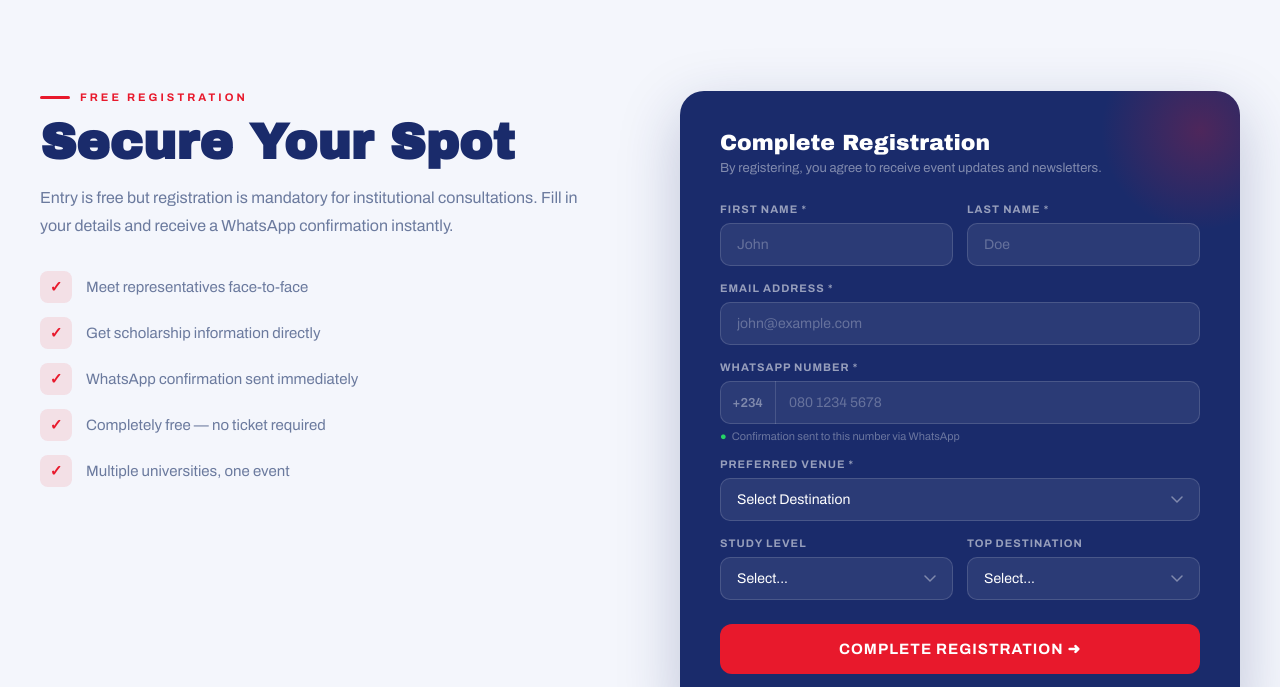
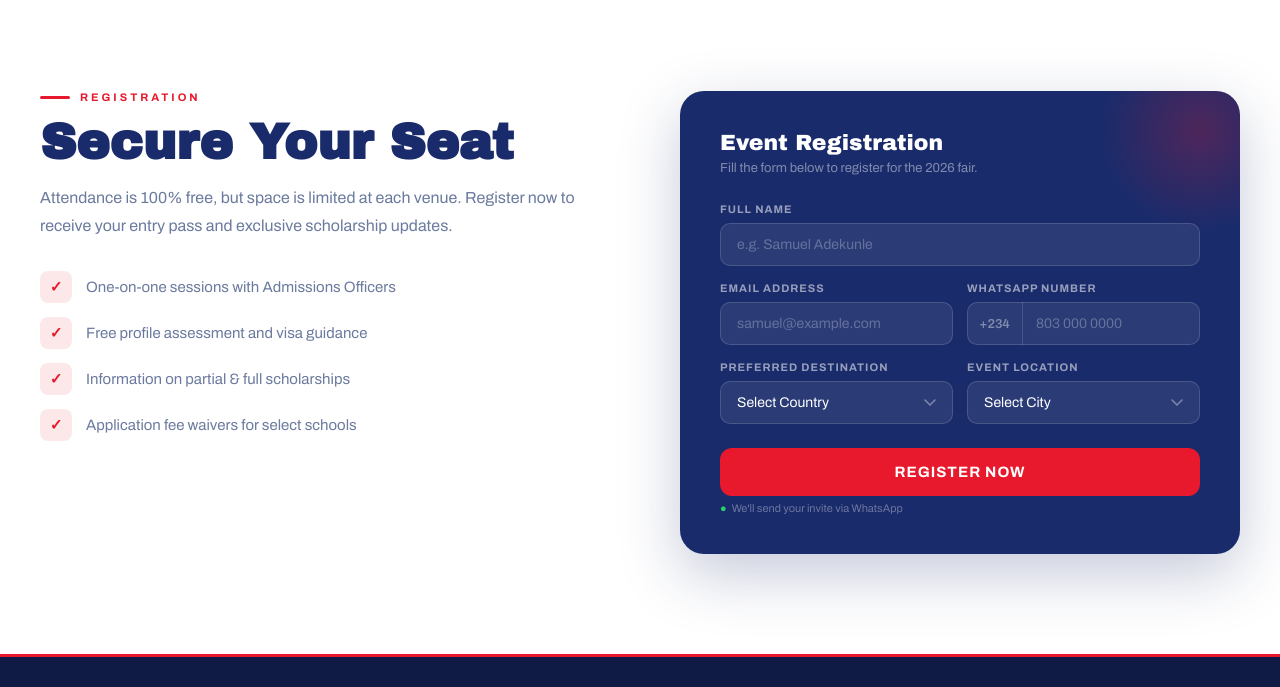
Before and after one commit to Peaceable0909/whiterock-event, a plain HTML site: page index.html in a window 1280 px wide. Shown: the part 3330-4017 px from the top of the page. Drawn offline with Linux system fonts and the light colour scheme.

Commit message:
Update index.html

```diff
--- a/index.html
+++ b/index.html
@@ -356,165 +356,175 @@ footer { background: var(--navy-dark); padding: 36px 40px; display: flex; align-
     <div class="map-layout reveal">
       <div class="map-sidebar">
         <div class="msi active" onclick="switchMap(0)" id="msi0"><div class="msi-date">May 14</div><div class="msi-city">Ibadan</div><div class="msi-venue">UI Conference Centre</div></div>
-        <div class="msi" onclick="switchMap(1)" id="msi1"><div class="msi-date">May 16</div><div class="msi-city">Lagos</div><div class="msi-venue">Ikeja District</div></div>
-        <div class="msi" onclick="switchMap(2)" id="msi2"><div class="msi-date">May 20</div><div class="msi-city">Benin City</div><div class="msi-venue">Airport Road Area</div></div>
+        <div class="msi" onclick="switchMap(1)" id="msi1"><div class="msi-date">May 16</div><div class="msi-city">Lagos</div><div class="msi-venue">Chemline House, Ikeja</div></div>
+        <div class="msi" onclick="switchMap(2)" id="msi2"><div class="msi-date">May 20</div><div class="msi-city">Benin City</div><div class="msi-venue">Constantial Hotel</div></div>
       </div>
-      <div class="map-frames" id="map-frames">
-        <iframe class="map-frame active" id="mf0" src="https://www.google.com/maps/embed?pb=!1m18!1m12!1m3!1d126602.57535625761!2d3.8050970138447404!3d7.428632503197955!2m3!1f0!2f0!3f0!3m2!1i1024!2i768!4f13.1!3m3!1m2!1s0x1039937656f5c3a1%3A0x8c1664861947b749!2sInternational%20conference%20center!5e0!3m2!1sen!2sng!4v1777364756189!5m2!1sen!2sng" allowfullscreen loading="lazy" referrerpolicy="no-referrer-when-downgrade"></iframe>
-        <iframe class="map-frame" id="mf1" src="https://www.google.com/maps/embed?pb=!1m18!1m12!1m3!1d3963.36279400668!2d3.334513174993657!3d6.601757093392126!2m3!1f0!2f0!3f0!3m2!1i1024!2i768!4f13.1!3m3!1m2!1s0x103b9187a60a3925%3A0xc3923d060e70226d!2sChemline%20House%20Training%20%26%20Event%20Centre!5e0!3m2!1sen!2sng!4v1777364835583!5m2!1sen!2sng" allowfullscreen loading="lazy" referrerpolicy="no-referrer-when-downgrade"></iframe>
-        <iframe class="map-frame" id="mf2" src="https://www.google.com/maps/embed?pb=!1m18!1m12!1m3!1d15862.12580663578!2d5.593144947670642!3d6.325099798629523!2m3!1f0!2f0!3f0!3m2!1i1024!2i768!4f13.1!3m3!1m2!1s0x1040d235e8ba40eb%3A0x6f8e44ad70048901!2sConstantia%20Hotel!5e0!3m2!1sen!2sng!4v1777364996482!5m2!1sen!2sng" allowfullscreen loading="lazy" referrerpolicy="no-referrer-when-downgrade"></iframe>
+      <div class="map-frames">
+        <!-- Ibadan Map -->
+        <iframe class="map-frame active" src="https://www.google.com/maps/embed?pb=!1m18!1m12!1m3!1d3956.273347514331!2d3.9168!3d7.4348!2m3!1f0!2f0!3f0!3m2!1i1024!2i768!4f13.1!3m3!1m2!1s0x1039ed45d270399d%3A0x6338562d4e797e88!2sInternational%20Conference%20Centre!5e0!3m2!1sen!2sng!4v1715000000000!5m2!1sen!2sng" allowfullscreen="" loading="lazy"></iframe>
+        <!-- Lagos Map -->
+        <iframe class="map-frame" src="https://www.google.com/maps/embed?pb=!1m18!1m12!1m3!1d3958.077242137912!2d3.3392!3d6.6024!2m3!1f0!2f0!3f0!3m2!1i1024!2i768!4f13.1!3m3!1m2!1s0x103b93cd0c822e7d%3A0xe54e38e1f57b4f3b!2s7%20Obasa%20Rd%2C%20Ogba%2C%20Ikeja!5e0!3m2!1sen!2sng!4v1715000000000!5m2!1sen!2sng" allowfullscreen="" loading="lazy"></iframe>
+        <!-- Benin Map -->
+        <iframe class="map-frame" src="https://www.google.com/maps/embed?pb=!1m18!1m12!1m3!1d3965.4123!2d5.5942!3d6.3156!2m3!1f0!2f0!3f0!3m2!1i1024!2i768!4f13.1!3m3!1m2!1s0x1040d3a579626e91%3A0x6396e9526e0388e4!2sConstantial%20Hotel!5e0!3m2!1sen!2sng!4v1715000000000!5m2!1sen!2sng" allowfullscreen="" loading="lazy"></iframe>
       </div>
     </div>
   </div>
 </section>
 
 <!-- REGISTER -->
-<section id="register" style="background:var(--off-white)">
+<section id="register">
   <div class="container">
     <div class="reg-layout">
       <div class="reveal">
-        <div class="sec-eye">Free Registration</div>
-        <h2 class="sec-title">Secure Your Spot</h2>
-        <p class="sec-sub">Entry is free but registration is mandatory for institutional consultations. Fill in your details and receive a WhatsApp confirmation instantly.</p>
+        <div class="sec-eye">Registration</div>
+        <h2 class="sec-title">Secure Your Seat</h2>
+        <p class="sec-sub">Attendance is 100% free, but space is limited at each venue. Register now to receive your entry pass and exclusive scholarship updates.</p>
         <ul class="reg-checks">
-          <li><div class="chk-ico">✓</div> Meet representatives face-to-face</li>
-          <li><div class="chk-ico">✓</div> Get scholarship information directly</li>
-          <li><div class="chk-ico">✓</div> WhatsApp confirmation sent immediately</li>
-          <li><div class="chk-ico">✓</div> Completely free — no ticket required</li>
-          <li><div class="chk-ico">✓</div> Multiple universities, one event</li>
+          <li><div class="chk-ico">✓</div> One-on-one sessions with Admissions Officers</li>
+          <li><div class="chk-ico">✓</div> Free profile assessment and visa guidance</li>
+          <li><div class="chk-ico">✓</div> Information on partial & full scholarships</li>
+          <li><div class="chk-ico">✓</div> Application fee waivers for select schools</li>
         </ul>
       </div>
-      <div class="reg-card reveal rd1">
-        <div id="form-panel">
-          <div class="rc-title">Complete Registration</div>
-          <div class="rc-sub">By registering, you agree to receive event updates and newsletters.</div>
+
+      <div class="reg-card reveal">
+        <div id="reg-form-container">
+          <div class="rc-title">Event Registration</div>
+          <p class="rc-sub">Fill the form below to register for the 2026 fair.</p>
+          <form id="fairForm">
+            <div class="form-group">
+              <label>Full Name</label>
+              <input type="text" placeholder="e.g. Samuel Adekunle" required>
+            </div>
             <div class="form-row">
-            <div class="form-group"><label>First Name *</label><input type="text" id="fname" placeholder="John" required></div>
-            <div class="form-group"><label>Last Name *</label><input type="text" id="lname" placeholder="Doe" required></div>
-          </div>
-          <div class="form-group"><label>Email Address *</label><input type="email" id="email" placeholder="john@example.com" required></div>
               <div class="form-group">
-            <label>WhatsApp Number *</label>
-            <div class="phone-wrap"><div class="phone-px">+234</div><input type="tel" id="phone" placeholder="080 1234 5678" required></div>
-            <div class="wa-hint"><span class="wa-dot-green">●</span> Confirmation sent to this number via WhatsApp</div>
+                <label>Email Address</label>
+                <input type="email" placeholder="samuel@example.com" required>
               </div>
               <div class="form-group">
-            <label>Preferred Venue *</label>
-            <select id="venue" required onchange="syncCards()">
-              <option value="">Select Destination</option>
-              <option value="Ibadan - May 14">Ibadan — May 14</option>
-              <option value="Lagos - May 16">Lagos — May 16</option>
-              <option value="Benin City - May 20">Benin City — May 20</option>
+                <label>WhatsApp Number</label>
+                <div class="phone-wrap">
+                  <div class="phone-px">+234</div>
+                  <input type="tel" placeholder="803 000 0000" required>
+                </div>
+              </div>
+            </div>
+            <div class="form-row">
+              <div class="form-group">
+                <label>Preferred Destination</label>
+                <select required>
+                  <option value="" disabled selected>Select Country</option>
+                  <option>UK</option>
+                  <option>Canada</option>
+                  <option>Australia</option>
+                  <option>Thailand / Malaysia</option>
+                  <option>Europe</option>
                 </select>
               </div>
-          <div class="form-row">
-            <div class="form-group"><label>Study Level</label><select id="level"><option value="">Select...</option><option>Undergraduate</option><option>Postgraduate</option><option>Foundation</option><option>Short Courses</option></select></div>
-            <div class="form-group"><label>Top Destination</label><select id="dest"><option value="">Select...</option><option>United Kingdom</option><option>Canada</option><option>Australia</option><option>Malaysia</option><option>Spain</option><option>Thailand</option><option>Ireland</option><option>Multiple / Undecided</option></select></div>
+              <div class="form-group">
+                <label>Event Location</label>
+                <select id="citySelect" required>
+                  <option value="" disabled selected>Select City</option>
+                  <option value="ibadan">Ibadan (May 14)</option>
+                  <option value="lagos">Lagos (May 16)</option>
+                  <option value="benin">Benin City (May 20)</option>
+                </select>
               </div>
-          <button class="submit-btn" id="sbtn" onclick="submitForm()">
-            <div class="spinner" id="spinner"></div>
-            <span id="btn-text">Complete Registration ➜</span>
+            </div>
+            <button type="submit" class="submit-btn" id="submitBtn">
+              <span>Register Now</span>
+              <div class="spinner" id="btnSpinner"></div>
             </button>
+            <div class="wa-hint"><span class="wa-dot-green">●</span> We'll send your invite via WhatsApp</div>
+          </form>
         </div>
-        <div class="success-panel" id="success-panel">
+
+        <div class="success-panel" id="successPanel">
           <div class="succ-icon">✓</div>
-          <h3>You're Registered!</h3>
-          <p>Your spot is confirmed. A WhatsApp message is heading your way with all event details. We cannot wait to see you!</p>
-          <a id="wa-btn" href="#" class="wa-btn" target="_blank">
-            <svg width="20" height="20" viewBox="0 0 24 24" fill="currentColor"><path d="M17.472 14.382c-.297-.149-1.758-.867-2.03-.967-.273-.099-.471-.148-.67.15-.197.297-.767.966-.94 1.164-.173.199-.347.223-.644.075-.297-.15-1.255-.463-2.39-1.475-.883-.788-1.48-1.761-1.653-2.059-.173-.297-.018-.458.13-.606.134-.133.298-.347.446-.52.149-.174.198-.298.298-.497.099-.198.05-.371-.025-.52-.075-.149-.669-1.612-.916-2.207-.242-.579-.487-.5-.669-.51-.173-.008-.371-.01-.57-.01-.198 0-.52.074-.792.372-.272.297-1.04 1.016-1.04 2.479 0 1.462 1.065 2.875 1.213 3.074.149.198 2.096 3.2 5.077 4.487.709.306 1.262.489 1.694.625.712.227 1.36.195 1.871.118.571-.085 1.758-.719 2.006-1.413.248-.694.248-1.289.173-1.413z"/><path d="M12 0C5.373 0 0 5.373 0 12c0 2.125.558 4.12 1.532 5.849L.057 23.5l5.78-1.516A11.932 11.932 0 0012 24c6.627 0 12-5.373 12-12S18.627 0 12 0zm0 22c-1.891 0-3.659-.502-5.192-1.378l-.371-.22-3.433.9.921-3.357-.242-.386A9.96 9.96 0 012 12C2 6.477 6.477 2 12 2s10 4.477 10 10-4.477 10-10 10z"/></svg>
-            Open WhatsApp
-          </a>
+          <h3>Registration Successful!</h3>
+          <p>We've received your details. A confirmation message and your entry pass will be sent to your WhatsApp shortly.</p>
+          <a href="https://wa.me/2348000000000" class="wa-btn">Chat with an Advisor</a>
         </div>
       </div>
     </div>
   </div>
 </section>
 
-<!-- FOOTER -->
 <footer>
-  <img src="https://drive.google.com/thumbnail?id=1QjC9QTWmCShWTkubVtUkD4UwwF95A4QF&sz=w400" alt="White Rock" style="height:36px;width:auto;display:block;">
+  <img src="https://drive.google.com/thumbnail?id=1QjC9QTWmCShWTkubVtUkD4UwwF95A4QF&sz=w400" alt="White Rock" style="height:32px; filter: brightness(0) invert(1); opacity: 0.6;">
   <ul class="foot-links">
     <li><a href="#">Privacy Policy</a></li>
     <li><a href="#">Terms of Service</a></li>
-    <li><a href="#">Support</a></li>
-    <li><a href="#">Partners</a></li>
+    <li><a href="#">Contact Us</a></li>
   </ul>
-  <div class="foot-copy">© 2026 <span>White Rock</span> Academic System. All rights reserved.</div>
+  <div class="foot-copy">© 2026 White Rock Study Abroad Fair. Developed with <span>❤</span> in Nigeria.</div>
 </footer>
 
 <script>
-// CONFIG
-const APPS_SCRIPT_URL = 'https://script.google.com/macros/s/AKfycbxbtpemuSwA6gGISAnmZh5KHtkAWsXesCCSiHdLlqTCBTaCbndKUrXeNsCJXOwmWVrI/exec';
-const ORG_WA = '2348000000000'; // Replace with your WhatsApp number
+  // CUSTOM CURSOR
+  const cursor = document.getElementById('cursor');
+  const ring = document.getElementById('cursorRing');
 
-// Load maps via Apps Script proxy URLs
-// Each iframe src points to Apps Script which redirects to the real Maps embed URL
-// This keeps the API key off the HTML entirely
-
-
-// Cursor
-const $c = document.getElementById('cursor');
-const $r = document.getElementById('cursorRing');
-let mx=0,my=0,rx=0,ry=0;
-document.addEventListener('mousemove',e=>{mx=e.clientX;my=e.clientY;});
-(function loop(){$c.style.left=mx+'px';$c.style.top=my+'px';rx+=(mx-rx)*0.12;ry+=(my-ry)*0.12;$r.style.left=rx+'px';$r.style.top=ry+'px';requestAnimationFrame(loop);})();
-document.querySelectorAll('a,button,.event-card,.school-card,.msi').forEach(el=>{
-  el.addEventListener('mouseenter',()=>{$c.style.width='24px';$c.style.height='24px';$r.style.width='60px';$r.style.height='60px';});
-  el.addEventListener('mouseleave',()=>{$c.style.width='14px';$c.style.height='14px';$r.style.width='40px';$r.style.height='40px';});
+  document.addEventListener('mousemove', (e) => {
+    cursor.style.left = e.clientX + 'px';
+    cursor.style.top = e.clientY + 'px';
+    ring.style.left = e.clientX + 'px';
+    ring.style.top = e.clientY + 'px';
   });
 
-// Nav scroll
-window.addEventListener('scroll',()=>document.getElementById('main-nav').classList.toggle('scrolled',scrollY>40));
+  // NAV SCROLL EFFECT & REVEAL ANIMATIONS
+  window.addEventListener('scroll', () => {
+    const nav = document.getElementById('main-nav');
+    if (window.scrollY > 50) nav.classList.add('scrolled');
+    else nav.classList.remove('scrolled');
 
-// Reveal on scroll
-const ro = new IntersectionObserver(entries=>entries.forEach(e=>e.isIntersecting&&e.target.classList.add('visible')),{threshold:0.08});
-document.querySelectorAll('.reveal').forEach(el=>ro.observe(el));
+    document.querySelectorAll('.reveal').forEach(el => {
+      const rect = el.getBoundingClientRect();
+      if (rect.top < window.innerHeight * 0.85) el.classList.add('visible');
+    });
+  });
 
-// Map
-function switchMap(i){
-  document.querySelectorAll('.map-frame').forEach((f,j)=>f.classList.toggle('active',j===i));
-  document.querySelectorAll('.msi').forEach((s,j)=>s.classList.toggle('active',j===i));
+  // MAP SWITCHER
+  function switchMap(index) {
+    document.querySelectorAll('.msi').forEach(i => i.classList.remove('active'));
+    document.querySelectorAll('.map-frame').forEach(f => f.classList.remove('active'));
+
+    const targetSideItem = document.getElementById('msi' + index);
+    if(targetSideItem) targetSideItem.classList.add('active');
+
+    const targetMap = document.querySelectorAll('.map-frame')[index];
+    if(targetMap) targetMap.classList.add('active');
   }
 
-// Event card click
-function pickEvent(city, card){
-  document.querySelectorAll('.event-card').forEach(c=>c.classList.remove('sel'));
-  card.classList.add('sel');
-  const sel=document.getElementById('venue');
-  for(const o of sel.options) if(o.value.toLowerCase().includes(city)){sel.value=o.value;break;}
-  setTimeout(()=>document.getElementById('register').scrollIntoView({behavior:'smooth'}),200);
-}
-function syncCards(){
-  const v=document.getElementById('venue').value.toLowerCase();
-  document.querySelectorAll('.event-card').forEach(c=>c.classList.remove('sel'));
-  if(v.includes('ibadan')) document.querySelectorAll('.event-card')[0].classList.add('sel');
-  if(v.includes('lagos')) document.querySelectorAll('.event-card')[1].classList.add('sel');
-  if(v.includes('benin')) document.querySelectorAll('.event-card')[2].classList.add('sel');
+  // EVENT CARD PICKER
+  function pickEvent(city, el) {
+    document.querySelectorAll('.event-card').forEach(c => c.classList.remove('sel'));
+    el.classList.add('sel');
+    document.getElementById('citySelect').value = city;
+    document.getElementById('register').scrollIntoView({ behavior: 'smooth' });
   }
 
-// Submit
-async function submitForm(){
-  const fname=document.getElementById('fname').value.trim();
-  const lname=document.getElementById('lname').value.trim();
-  const email=document.getElementById('email').value.trim();
-  const phone=document.getElementById('phone').value.trim();
-  const venue=document.getElementById('venue').value;
-  const level=document.getElementById('level').value;
-  const dest=document.getElementById('dest').value;
-  if(!fname||!lname||!email||!phone||!venue){alert('Please fill in all required fields.');return;}
-  if(!/\S+@\S+\.\S+/.test(email)){alert('Please enter a valid email.');return;}
-  const btn=document.getElementById('sbtn');
-  btn.disabled=true;
-  document.getElementById('spinner').style.display='block';
-  document.getElementById('btn-text').textContent='Submitting...';
-  const payload={fname,lname,email,phone:'+234'+phone.replace(/\D/g,''),venue,level,dest,ts:new Date().toISOString()};
-  try{await fetch(APPS_SCRIPT_URL,{method:'POST',mode:'no-cors',headers:{'Content-Type':'application/json'},body:JSON.stringify(payload)});}catch(e){console.warn(e);}
-  document.getElementById('form-panel').style.display='none';
-  document.getElementById('success-panel').style.display='block';
-  const vmap={'Ibadan - May 14':'Aganga Hall, International Conference Centre, UI, Ibadan — May 14, 11:00 AM','Lagos - May 16':'Chemline House, 7 Obasa Road, Off Oba Akran Avenue, Ikeja, Lagos — May 16, 11:00 AM','Benin City - May 20':'Constantial Hotel and Suites, Airport Road, Benin City — May 20, 11:00 AM'};
-  const msg=`Hello ${fname}! 🎓\n\nYour registration for the *White Rock Study Abroad Fair 2026* is confirmed!\n\n📍 *Venue:* ${vmap[venue]||venue}\n\nBring a valid ID. 16+ universities will be present. Entry is FREE!\n\nSee you there! 🌍 — White Rock Academic System`;
-  document.getElementById('wa-btn').href=`https://wa.me/${ORG_WA}?text=${encodeURIComponent(msg)}`;
-}
+  // FORM SUBMISSION
+  document.getElementById('fairForm').addEventListener('submit', function(e) {
+    e.preventDefault();
+    const btn = document.getElementById('submitBtn');
+    const spinner = document.getElementById('btnSpinner');
+    const btnText = btn.querySelector('span');
+
+    btn.disabled = true;
+    btnText.style.opacity = '0';
+    spinner.style.display = 'block';
+
+    // Simulate API Call delay
+    setTimeout(() => {
+      document.getElementById('reg-form-container').style.display = 'none';
+      document.getElementById('successPanel').style.display = 'block';
+    }, 1800);
+  });
+
+  // Initial trigger for scroll animations on load
+  window.dispatchEvent(new Event('scroll'));
 </script>
+
 </body>
 </html>
```
Lines whose indentation alone changed are shown as unchanged.
